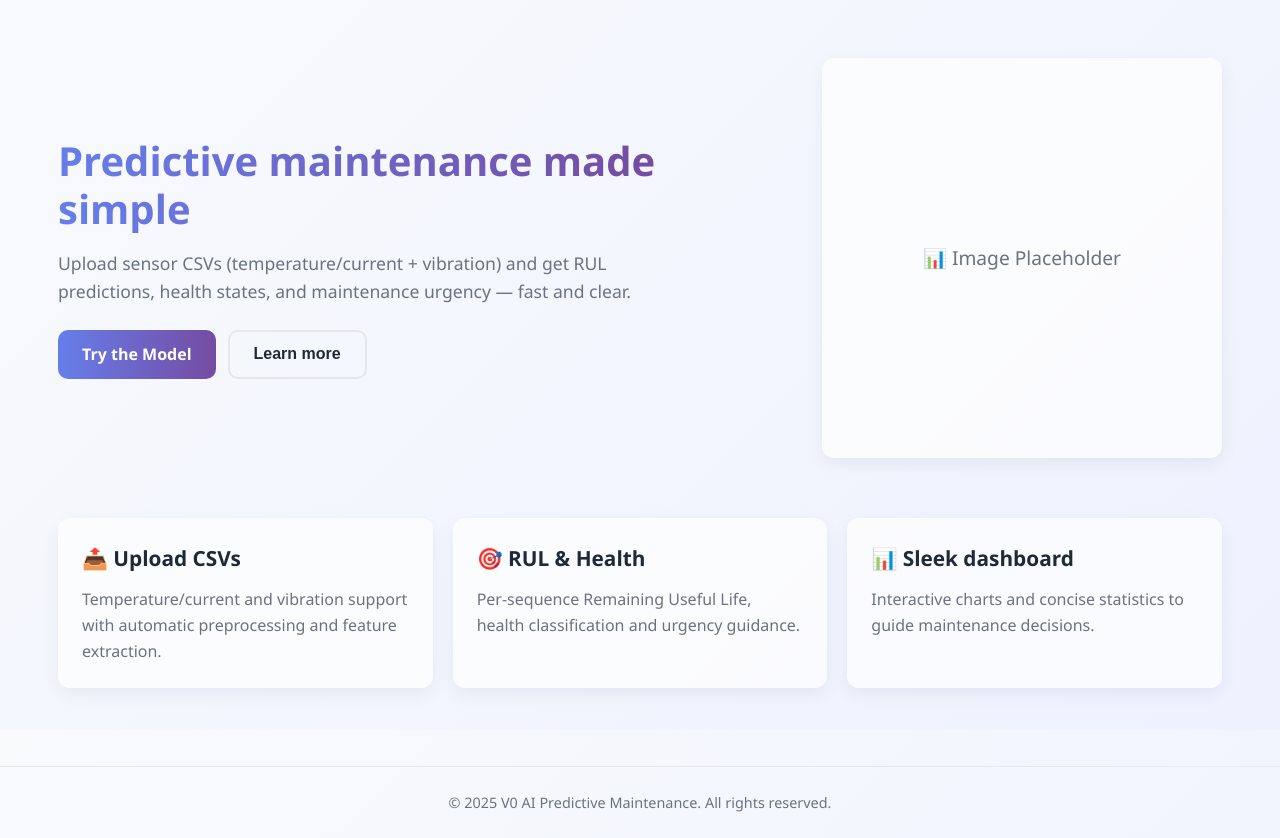
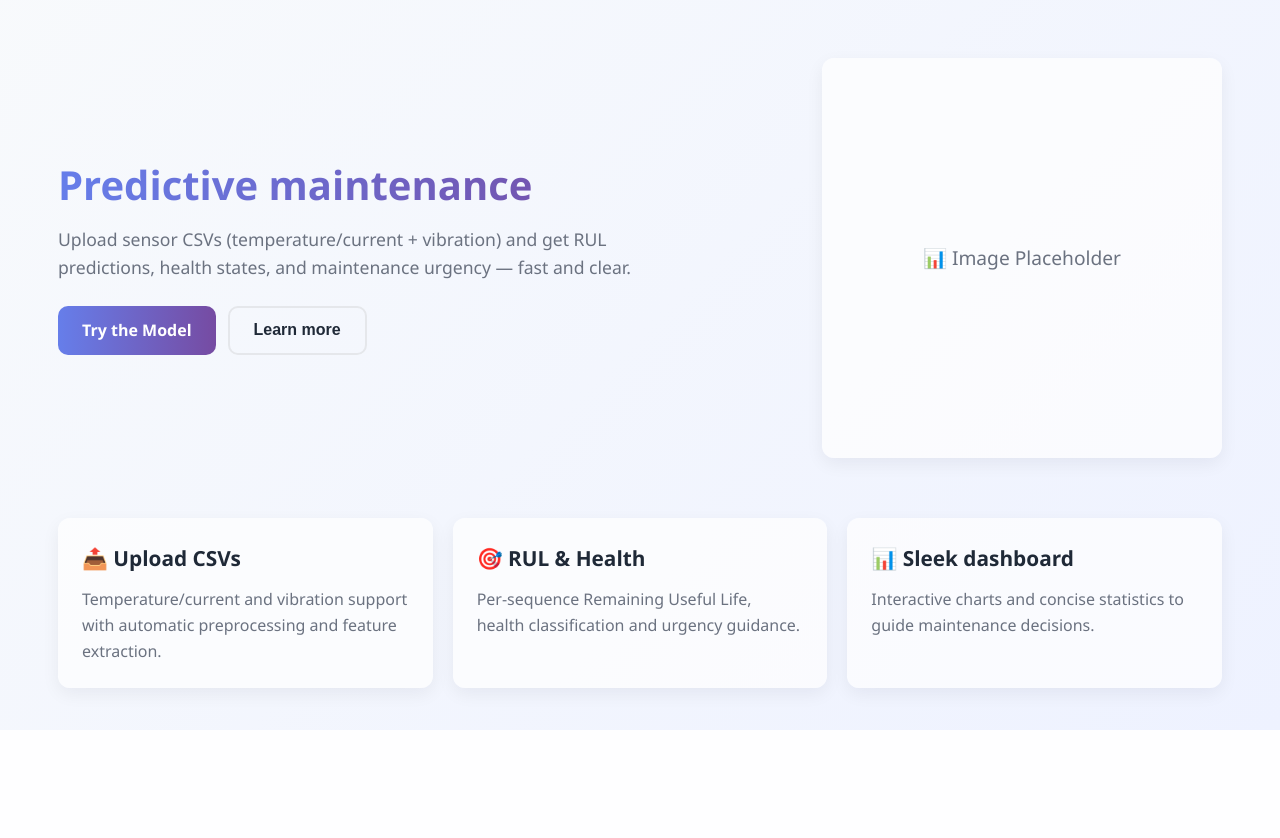
Before and after one commit to Arin0005/Predictive-Maintenance-Dahsboard, a Flask app: page / in a window 1280 px wide. Shown: the part 70-908 px from the top of the page. After the commit the page ends 800 px from the top, so only its background shows below. Run offline with Flask 3, Linux system fonts and the light colour scheme.

Commit message:
Updated Index.html

```diff
--- a/templates/index.html
+++ b/templates/index.html
@@ -70,7 +70,7 @@
       <!-- Hero Section -->
       <section class="hero">
         <div class="hero-left">
-          <h1>Predictive maintenance made simple</h1>
+          <h1>Predictive maintenance</h1>
           <p class="lead">
             Upload sensor CSVs (temperature/current + vibration) and get RUL
             predictions, health states, and maintenance urgency — fast and
@@ -116,18 +116,8 @@
       </section>
     </main>
 
-    <!-- Footer -->
-    <footer class="site-footer">
-      <p>&copy; 2025 V0 AI Predictive Maintenance. All rights reserved.</p>
-    </footer>
 
     <script>
-      // Load navbar
-      fetch("navbar.html")
-        .then((response) => response.text())
-        .then((data) => {
-          document.getElementById("navbar-container").innerHTML = data;
-        });
 
       // Smooth scroll to features
       function scrollToFeatures() {
```
